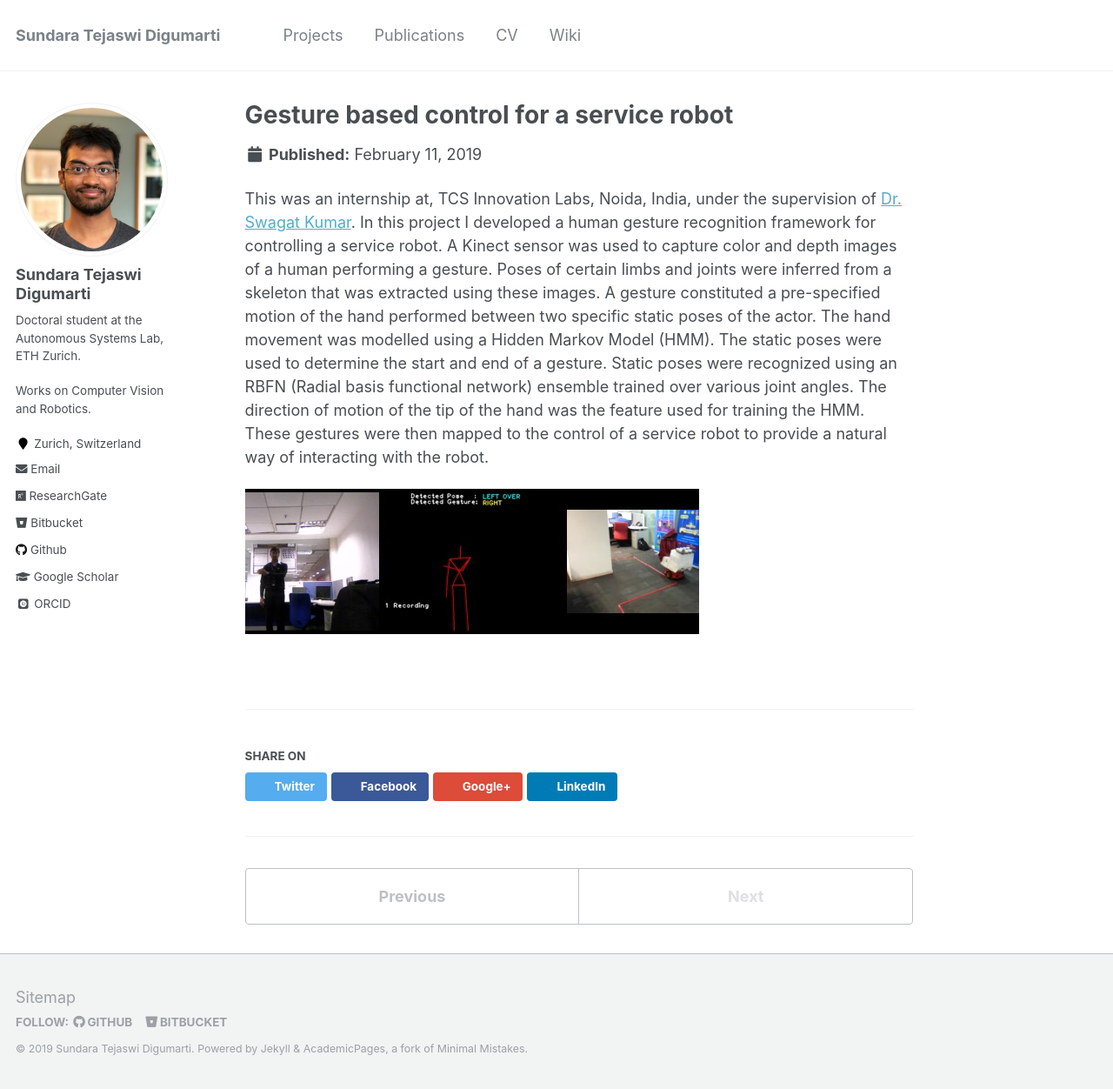
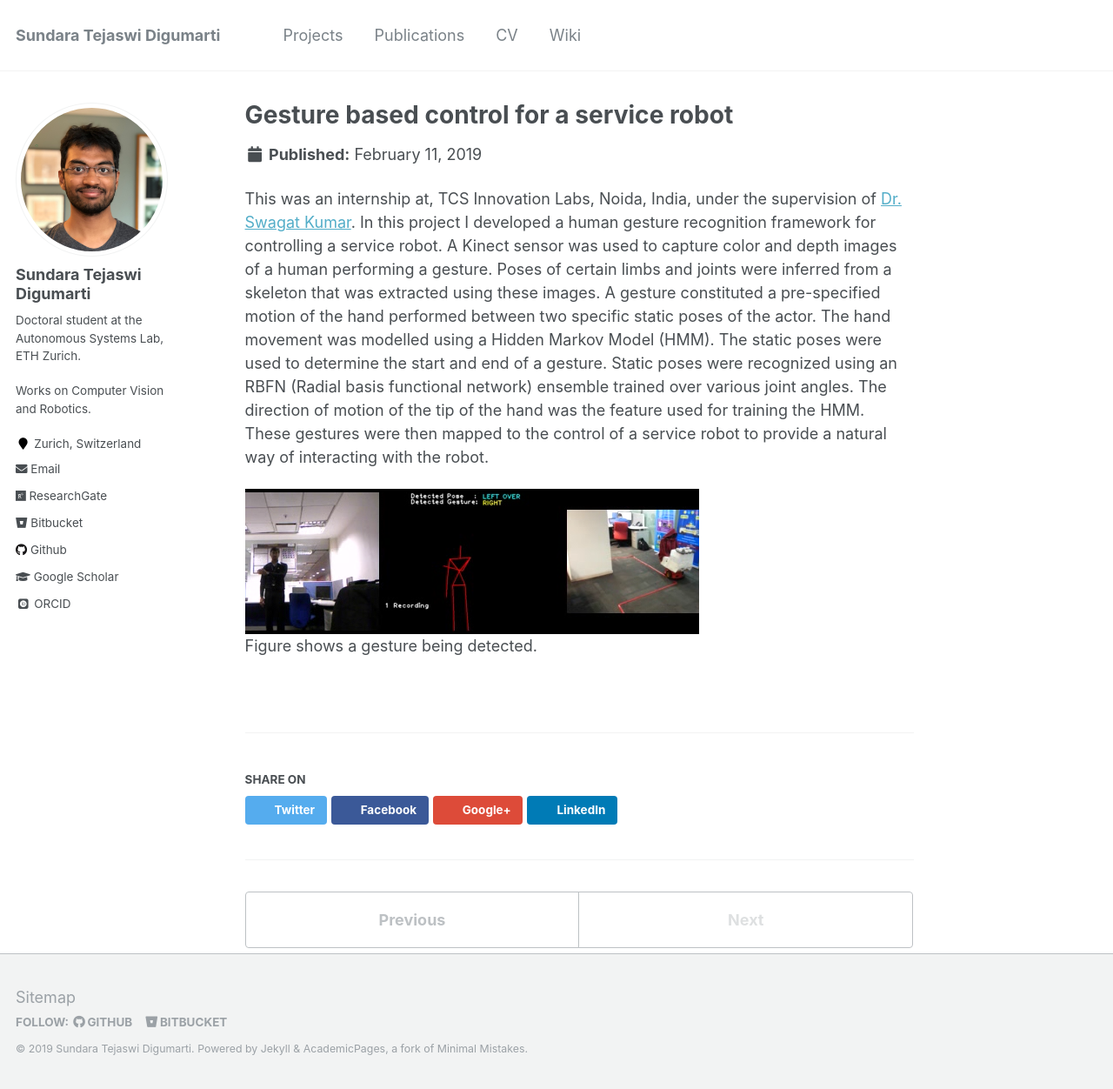
Before and after one commit to tejaswid/tejaswid.github.io, a Jekyll site: the page built from _projects/p4-tcs.md, in a window 1280 px wide and 1252 px high. Shown: the whole window at 87% size. Built offline with Jekyll 4.4.1, drawn with Linux system fonts in a browser that asks for light colours; some web fonts are replaced.

Commit message:
Added caption to figure

```diff
--- a/_projects/p4-tcs.md
+++ b/_projects/p4-tcs.md
@@ -6,3 +6,4 @@ collection: projects
 This was an internship at, TCS Innovation Labs, Noida, India, under the supervision of [Dr. Swagat Kumar](https://sites.google.com/site/swagatkumar/). In this project I developed a human gesture recognition framework for controlling a service robot. A Kinect sensor was used to capture color and depth images of a human performing a gesture. Poses of certain limbs and joints were inferred from a skeleton that was extracted using these images. A gesture constituted a pre-specified motion of the hand performed between two specific static poses of the actor. The hand movement was modelled using a Hidden Markov Model (HMM). The static poses were used to determine the start and end of a gesture. Static poses were recognized using an RBFN (Radial basis functional network) ensemble trained over various joint angles. The direction of motion of the tip of the hand was the feature used for training the HMM. These gestures were then mapped to the control of a service robot to provide a natural way of interacting with the robot.
 
 <img src='/images/tcs.png'>
+Figure shows a gesture being detected.
```
